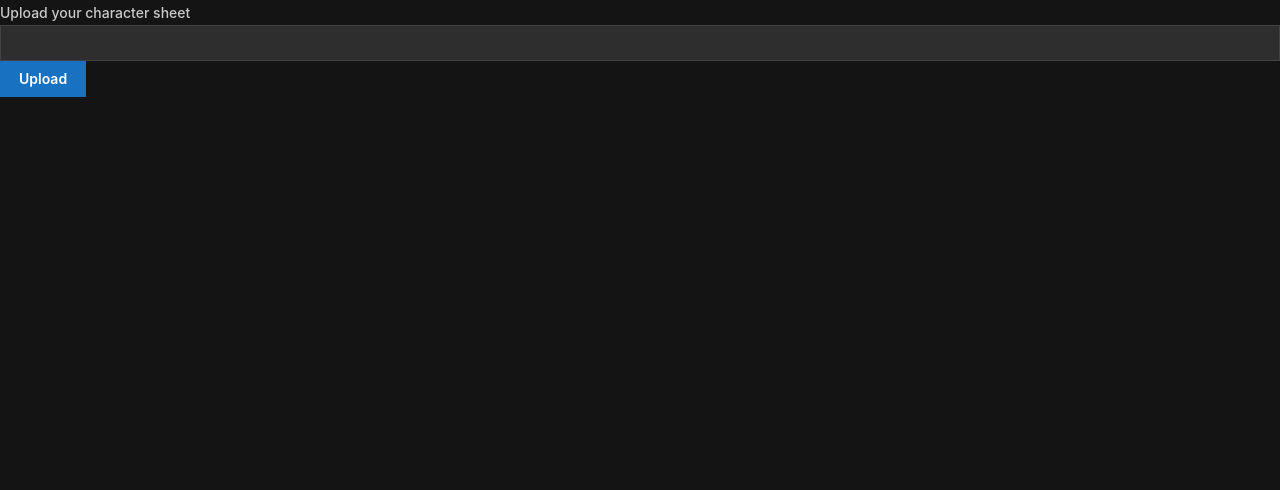
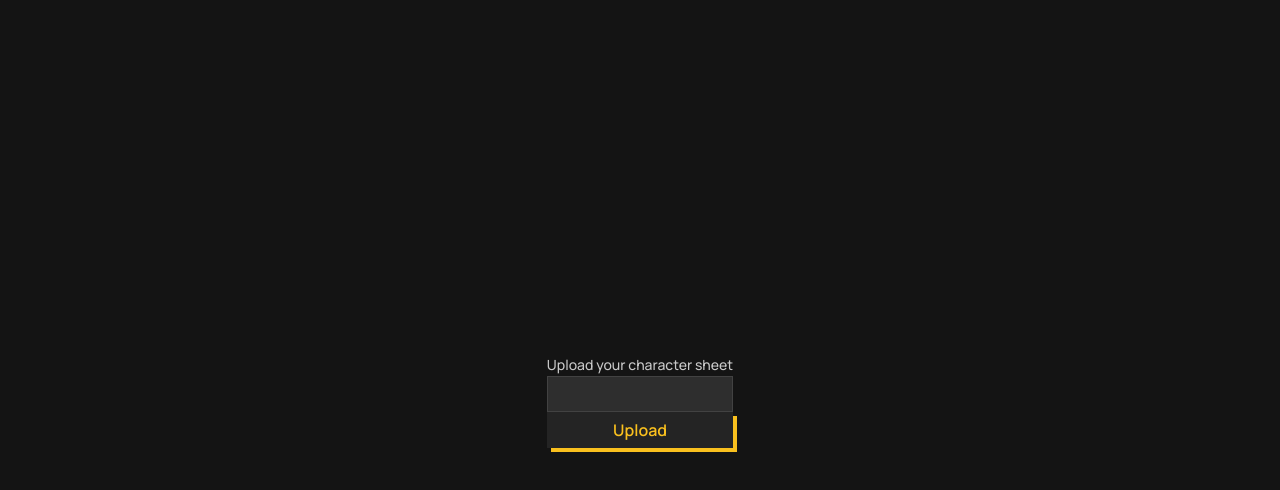
Before and after one commit to SirPedr/leviathan, a React (Vite) app: page / in a window 1280 px wide. Shown: the top 490 px of the page. Built offline with nearby package versions, Linux system fonts and the light colour scheme.

Commit message:
style: styling file upload page

```diff
--- a/index.html
+++ b/index.html
@@ -1,13 +1,19 @@
 <!doctype html>
 <html lang="en">
+
 <head>
   <meta charset="UTF-8" />
   <link rel="icon" type="image/svg+xml" href="/vite.svg" />
+  <link rel="preconnect" href="https://fonts.googleapis.com">
+  <link rel="preconnect" href="https://fonts.gstatic.com" crossorigin>
+  <link href="https://fonts.googleapis.com/css2?family=Manrope:wght@200..800&display=swap" rel="stylesheet">
   <meta name="viewport" content="width=device-width, initial-scale=1.0" />
   <title>Vite + React + TS</title>
 </head>
+
 <body>
   <div id="app"></div>
   <script type="module" src="/src/main.tsx"></script>
 </body>
+
 </html>
--- a/src/main.tsx
+++ b/src/main.tsx
@@ -3,7 +3,7 @@ import React from "react";
 import ReactDOM from "react-dom/client";
 
 import { MantineProvider } from "@mantine/core";
-import { mainTheme, mainThemeResolver } from "./theme.ts";
+import { mainTheme, mainThemeResolver } from "./theme/index.ts";
 
 import { RouterProvider, createRouter } from "@tanstack/react-router";
 import { routeTree } from "./routeTree.gen";
--- a/src/modules/fileUpload/pages/FileUploadPage.tsx
+++ /dev/null
@@ -1,50 +0,0 @@
-import { Button, FileInput } from "@mantine/core";
-import { useForm } from "@tanstack/react-form";
-import React from "react";
-import { useSheetUpload } from "../hooks/useSheetUpload";
-
-type FormValues = {
-  sheet: File | null;
-};
-
-export const FileUploadPage = () => {
-  const { validateBasicSheetUpload, validateSheetContent } = useSheetUpload();
-  const form = useForm<FormValues>({
-    defaultValues: {
-      sheet: null,
-    },
-    onSubmit: console.log,
-  });
-
-  const onSubmit = async (event: React.FormEvent<HTMLFormElement>) => {
-    event.preventDefault();
-    event.stopPropagation();
-    form.handleSubmit();
-  };
-
-  return (
-    <form onSubmit={onSubmit}>
-      <form.Field
-        name="sheet"
-        validators={{
-          onSubmit: ({ value }) => validateBasicSheetUpload(value),
-          onSubmitAsync: ({ value }) => validateSheetContent(value),
-        }}
-      >
-        {(field) => (
-          <FileInput
-            name={field.name}
-            value={field.state.value}
-            onChange={field.handleChange}
-            accept=".json"
-            error={field.state.meta.errors[0]}
-            label="Upload your character sheet"
-            clearable
-          />
-        )}
-      </form.Field>
-
-      <Button type="submit">Upload</Button>
-    </form>
-  );
-};
--- /dev/null
+++ b/src/modules/fileUpload/pages/FileUploadPage/index.module.css
@@ -0,0 +1,22 @@
+.sheetUpload {
+  height: 100vh;
+  padding: 0 24px;
+}
+
+.sheetUpload-form {
+  width: 100%;
+}
+
+.sheetUpload-inputLabel {
+  margin-bottom: 4px;
+}
+
+.sheetUpload-submitButton {
+  margin-top: 12px;
+}
+
+@media screen and (min-width: $mantine-breakpoint-sm) {
+  .sheetUpload-form {
+    width: 500px;
+  }
+}
--- /dev/null
+++ b/src/modules/fileUpload/pages/FileUploadPage/index.tsx
@@ -0,0 +1,67 @@
+import { Button, Center, FileInput, Flex } from "@mantine/core";
+import { useForm } from "@tanstack/react-form";
+import React from "react";
+import { useSheetUpload } from "../../hooks/useSheetUpload";
+import classes from "./index.module.css";
+
+type FormValues = {
+  sheet: File | null;
+};
+
+export const FileUploadPage = () => {
+  const { validateBasicSheetUpload, validateSheetContent } = useSheetUpload();
+  const form = useForm<FormValues>({
+    defaultValues: {
+      sheet: null,
+    },
+    onSubmit: console.log,
+  });
+
+  const onSubmit = async (event: React.FormEvent<HTMLFormElement>) => {
+    event.preventDefault();
+    event.stopPropagation();
+    form.handleSubmit();
+  };
+
+  return (
+    <Flex
+      component="main"
+      align="center"
+      justify="center"
+      className={classes.sheetUpload}
+    >
+      <form onSubmit={onSubmit} className={classes.sheetUploadForm}>
+        <form.Field
+          name="sheet"
+          validators={{
+            onSubmit: ({ value }) => validateBasicSheetUpload(value),
+            onSubmitAsync: ({ value }) => validateSheetContent(value),
+          }}
+        >
+          {(field) => (
+            <FileInput
+              name={field.name}
+              value={field.state.value}
+              onChange={field.handleChange}
+              accept=".json"
+              error={field.state.meta.errors[0]}
+              label="Upload your character sheet"
+              clearable
+              classNames={{
+                label: classes.sheetUploadInputLabel,
+              }}
+            />
+          )}
+        </form.Field>
+
+        <Button
+          type="submit"
+          fullWidth
+          className={classes.sheetUploadSubmitButton}
+        >
+          Upload
+        </Button>
+      </form>
+    </Flex>
+  );
+};
--- a/src/routes/index.lazy.tsx
+++ b/src/routes/index.lazy.tsx
@@ -1,6 +1,6 @@
-import { createLazyFileRoute } from '@tanstack/react-router'
-import { FileUploadPage } from '../modules/fileUpload/pages/FileUploadPage'
+import { createLazyFileRoute } from "@tanstack/react-router";
+import { FileUploadPage } from "../modules/fileUpload/pages/FileUploadPage";
 
-export const Route = createLazyFileRoute('/')({
-  component: FileUploadPage
-})
+export const Route = createLazyFileRoute("/")({
+  component: FileUploadPage,
+});
--- a/src/theme.ts
+++ b/src/theme/index.ts
@@ -1,9 +1,13 @@
 import {
+  Button,
   CSSVariablesResolver,
   DEFAULT_THEME,
+  FileInput,
   MantineColorsTuple,
   createTheme,
 } from "@mantine/core";
+import buttonOverrides from "./overrides/button.module.css";
+import fileInputOverrides from "./overrides/fileInput.module.css";
 
 const yellow: MantineColorsTuple = [
   "#fff9e0",
@@ -25,8 +29,22 @@ export const mainThemeResolver: CSSVariablesResolver = () => ({
 });
 
 export const mainTheme = createTheme({
+  fontFamily: "Manrope, sans-serif",
   colors: {
     yellow,
   },
   defaultRadius: 0,
+  components: {
+    Button: Button.extend({
+      classNames: {
+        root: buttonOverrides.button,
+      },
+    }),
+    FileInput: FileInput.extend({
+      classNames: {
+        label: fileInputOverrides.fileInputLabel,
+        input: fileInputOverrides.fileInputInput,
+      },
+    }),
+  },
 });
--- /dev/null
+++ b/src/theme/overrides/button.module.css
@@ -0,0 +1,17 @@
+.button {
+  --button-hover: var(--mantine-color-dark-8);
+
+  background-color: var(--mantine-color-dark-7);
+  color: var(--mantine-color-yellow-5);
+  box-shadow: 4px 4px 0px 0px var(--mantine-color-yellow-5);
+
+  :hover {
+    color: var(--mantine-color-yellow-5);
+  }
+}
+
+@media screen and (min-width: $mantine-breakpoint-sm) {
+  .button {
+    font-size: var(--mantine-font-size-md);
+  }
+}
--- /dev/null
+++ b/src/theme/overrides/fileInput.module.css
@@ -0,0 +1,14 @@
+.fileInput-label {
+  margin-bottom: 4px;
+}
+
+.fileInput-input {
+  background-color: var(--mantine-color-dark-7);
+  border: none;
+}
+
+@media screen and (min-width: $mantine-breakpoint-sm) {
+  .fileInput-label {
+    font-size: var(--mantine-font-size-md);
+  }
+}
```
Lines whose indentation alone changed are shown as unchanged.
